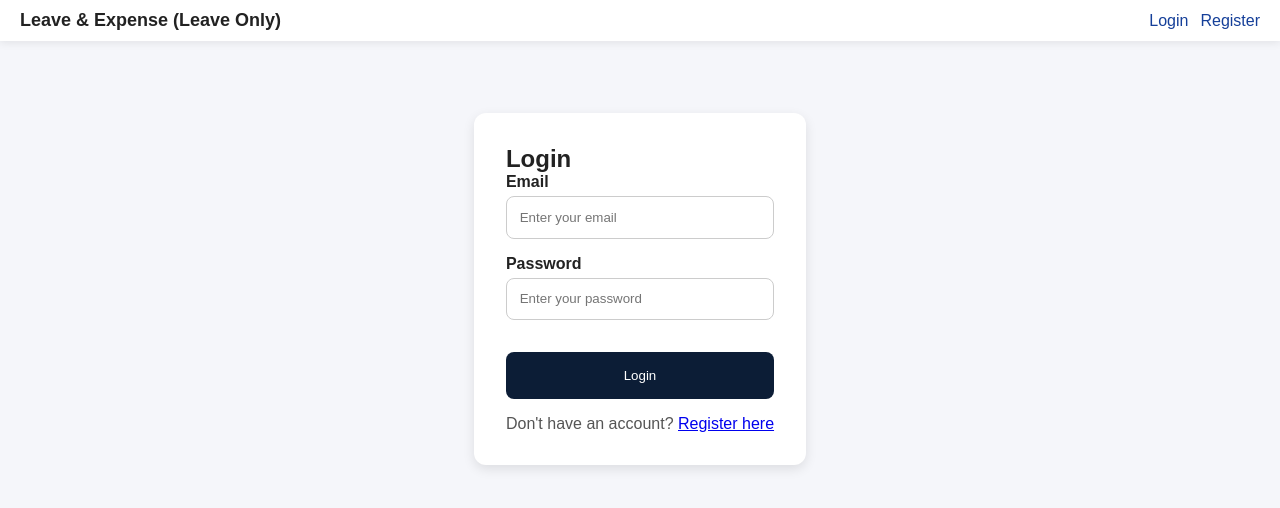
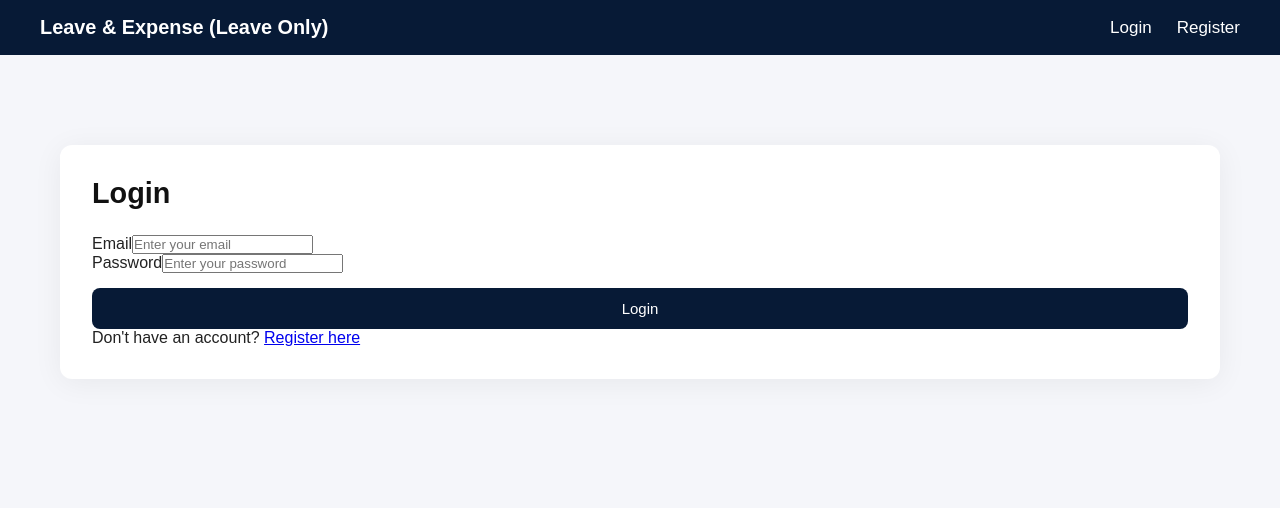
Before and after one commit to Gowthamsenthil-22/leave_sys, a React app in the folder frontend/: page /login in a window 1280 px wide. Shown: the top 508 px of the page. Built offline with nearby package versions, Linux system fonts and the light colour scheme; the HTML template or start-up script is replaced by a standard one.

Commit message:
Revise global CSS for layout and styling updates
Refactor global styles for better layout and readability.

```diff
--- a/frontend/src/styles/global.css
+++ b/frontend/src/styles/global.css
@@ -1,283 +1,110 @@
-/* GLOBAL RESET */
-* {
+/* GLOBAL LAYOUT */
+body {
   margin: 0;
   padding: 0;
-  box-sizing: border-box;
+  font-family: "Inter", sans-serif;
+  background: #f5f6fa;
+  color: #222;
 }
 
-body {
-  background: #f5f6fa;
-  font-family: Arial, sans-serif;
-  color: #222;
-  margin: 0;
+/* Page wrapper */
+.page-container {
+  width: 100%;
+  max-width: 1200px;
+  margin: 40px auto;
+  padding: 20px;
 }
 
-/* Centered layout */
-.page-container {
-  max-width: 900px;
-  margin: 2rem auto;
-  padding: 1rem;
+/* Card box */
+.card {
+  background: white;
+  padding: 32px;
+  border-radius: 12px;
+  box-shadow: 0 4px 30px rgba(0, 0, 0, 0.06);
+  margin-top: 30px;
 }
 
-/* Card */
-.card {
-  background: white;
-  padding: 2rem;
-  border-radius: 12px;
-  box-shadow: 0 4px 12px rgba(0, 0, 0, 0.1);
+/* Headings */
+h2 {
+  font-size: 1.8rem;
+  margin-bottom: 25px;
+  font-weight: 700;
+  color: #111;
 }
 
-/* Buttons */
-.primary-button {
-  background: #0c1d36;
-  color: white;
-  border: none;
-  padding: 1rem;
+/* TABLE STYLING */
+.table-wrapper {
   width: 100%;
-  cursor: pointer;
-  border-radius: 8px;
-  margin-top: 1rem;
+  overflow-x: auto;
 }
 
-.primary-button:hover {
-  background: #142c50;
+table {
+  width: 100%;
+  border-collapse: collapse;
+  margin-top: 10px;
+  background: white;
+  border-radius: 10px;
+  overflow: hidden;
+}
+
+th, td {
+  padding: 16px 20px;
+  font-size: 16px;
+  text-align: left;
+}
+
+th {
+  background: #f0f2f5;
+  font-weight: 600;
+}
+
+tr {
+  border-bottom: 1px solid #eee;
+}
+
+tr:last-child {
+  border-bottom: none;
+}
+
+/* BUTTONS */
+.primary-button, .secondary-button {
+  padding: 12px 20px;
+  border-radius: 8px;
+  border: none;
+  cursor: pointer;
+  font-size: 15px;
+  font-weight: 500;
+}
+
+.primary-button {
+  background: #071a36;
+  color: white;
+  width: 100%;
+  margin-top: 15px;
 }
 
 .secondary-button {
-  background: #e74c3c;
-  color: white;
-  border: none;
-  padding: 0.5rem 1rem;
-  border-radius: 6px;
-  cursor: pointer;
+  background: #dfe4ea;
 }
 
-.secondary-button:hover {
-  background: #c0392b;
-}
-
-/* Form */
-.form-group {
-  margin-bottom: 1rem;
-}
-
-.form-group label {
-  font-weight: bold;
-  margin-bottom: 5px;
-  display: block;
-}
-
-.form-group input,
-.form-group select,
-.form-group textarea {
-  width: 100%;
-  padding: 0.8rem;
-  border: 1px solid #ccc;
-  border-radius: 8px;
-}
-
-/* Table */
-.table-wrapper {
-  overflow-x: auto;
-}
-
-.table {
-  width: 100%;
-  border-collapse: collapse;
-  margin-top: 1.5rem;
-}
-
-.table th,
-.table td {
-  padding: 0.8rem 1rem;
-  border-bottom: 1px solid #ddd;
-  text-align: left;
-}
-
-.table th {
-  background: #f1f3f5;
-  font-weight: bold;
-}
-
-.error-text {
-  color: #c0392b;
-  padding: 10px;
-  background: #fdecea;
-  border-left: 4px solid #e74c3c;
-  margin-bottom: 1rem;
-}
-
-.muted-text {
-  margin-top: 1rem;
-  color: #555;
-}
-
-/* NAVBAR STYLING */
+/* NAVBAR FIX */
 .navbar {
-  width: 100%;
-  background: #ffffff;
-  padding: 10px 20px;
-  box-shadow: 0 2px 8px rgba(0,0,0,0.08);
+  background: #071a36;
+  padding: 16px 40px;
+  color: white;
   display: flex;
   justify-content: space-between;
   align-items: center;
-  position: sticky;
-  top: 0;
-  z-index: 100;
+  font-size: 17px;
 }
 
-.nav-logo {
-  font-size: 18px;
-  font-weight: 600;
-  margin-right: 20px;
-}
-
-.nav-left {
-  display: flex;
-  align-items: center;
-  gap: 20px;
-}
-
-.nav-links {
-  display: flex;
-  gap: 16px;
-}
-
-.nav-links a {
+.navbar a {
+  color: white;
   text-decoration: none;
-  font-size: 15px;
-  color: #333;
+  margin-left: 25px;
   font-weight: 500;
 }
 
-.nav-links a:hover {
-  color: #153f99;
+.navbar a:hover {
+  opacity: 0.7;
 }
-
-.nav-right {
-  display: flex;
-  gap: 12px;
-  align-items: center;
-}
-
-.logout-btn {
-  background: #0b1e35;
-  color: white;
-  border: none;
-  padding: 6px 16px;
-  border-radius: 6px;
-  cursor: pointer;
-}
-
-.logout-btn:hover {
-  background: #112a4d;
-}
-
-.auth-link {
-  text-decoration: none;
-  color: #153f99;
-  font-weight: 500;
-}
-
-.auth-link:hover {
-  text-decoration: underline;
-}
-
-/* Mobile responsive */
-@media (max-width: 768px) {
-  .navbar {
-    flex-direction: column;
-    align-items: flex-start;
-    gap: 10px;
-  }
-
-  .nav-links {
-    flex-wrap: wrap;
-    gap: 10px;
-  }
-}
-/* DASHBOARD CARD */
-.dashboard-card {
-  width: 100%;
-  max-width: 900px;
-  margin: 0 auto;
-}
-
-.dashboard-links {
-  margin-top: 20px;
-  display: flex;
-  flex-direction: column;
-  gap: 12px;
-}
-
-.dashboard-links a {
-  text-decoration: none;
-  font-size: 16px;
-  color: #153f99;
-  padding: 10px 14px;
-  background: #f1f5ff;
-  border-radius: 6px;
-  transition: 0.2s ease;
-}
-
-.dashboard-links a:hover {
-  background: #d9e5ff;
-}
-
-/* MAIN PAGE CONTAINER (FULL SCREEN CENTER) */
-.page-container {
-  display: flex;
-  justify-content: center;
-  padding-top: 40px;
-  width: 100%;
-}
-
-/* WHITE CARD */
-.dashboard-card {
-  background: white;
-  width: 70%;
-  max-width: 900px;
-  padding: 30px;
-  border-radius: 12px;
-  box-shadow: 0 4px 20px rgba(0,0,0,0.08);
-  text-align: center;
-}
-
-/* TITLE */
-.dashboard-title {
-  font-size: 1.8rem;
-  margin-bottom: 10px;
-  font-weight: bold;
-}
-
-/* Welcome text */
-.welcome-text {
-  font-size: 1.1rem;
-  margin-bottom: 25px;
-}
-
-/* BUTTON ROW */
-.dashboard-buttons {
-  display: flex;
-  justify-content: space-between;
-  gap: 20px;
-  flex-wrap: wrap;
-}
-
-/* INDIVIDUAL BUTTON */
-.dash-btn {
-  flex: 1;
-  min-width: 250px;
-  padding: 15px 20px;
-  border-radius: 10px;
-  background: #0b1a33;
-  color: white;
-  text-decoration: none;
-  text-align: center;
-  font-size: 1rem;
-  transition: 0.2s;
-}
-
-.dash-btn:hover {
-  background: #142947;
-}
```
